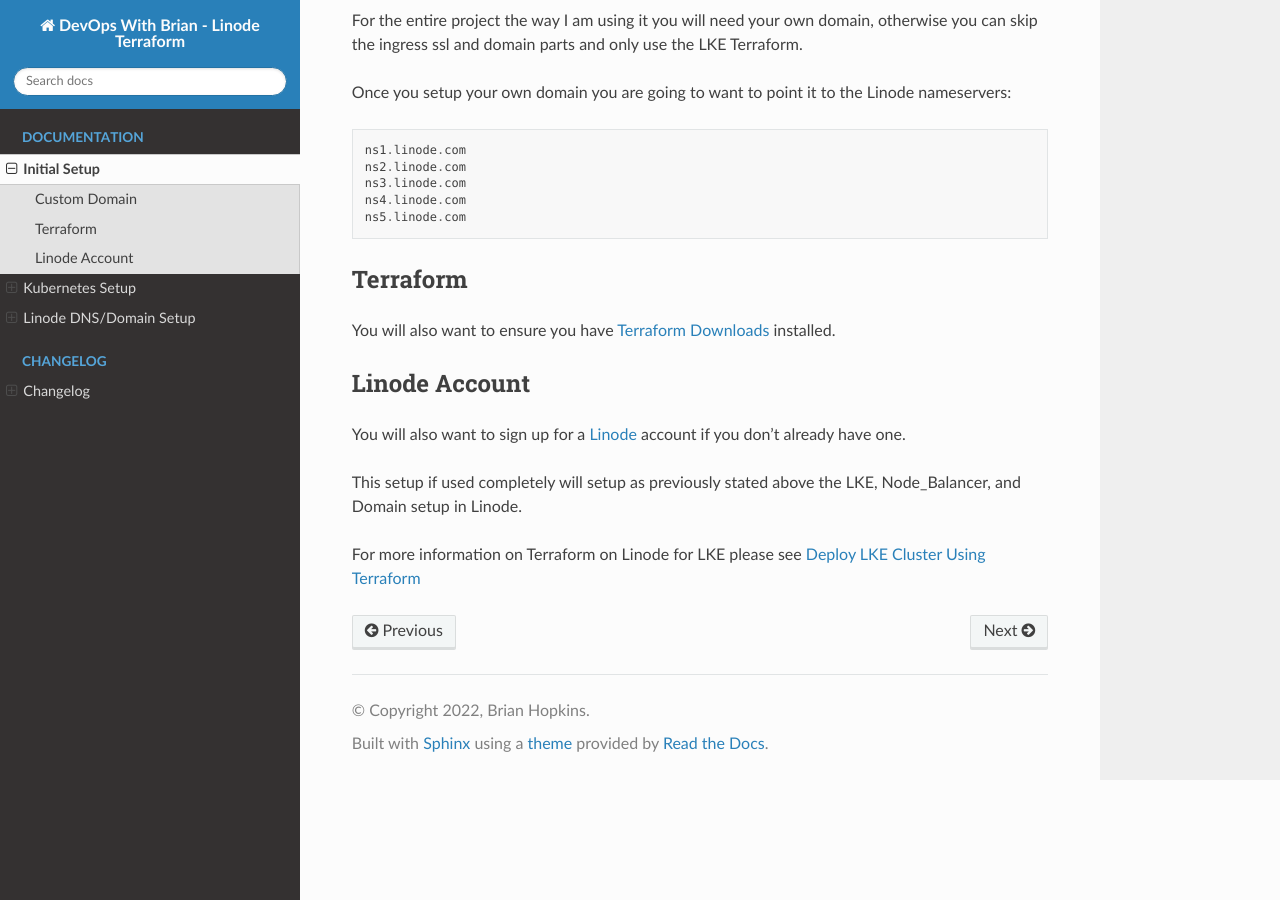
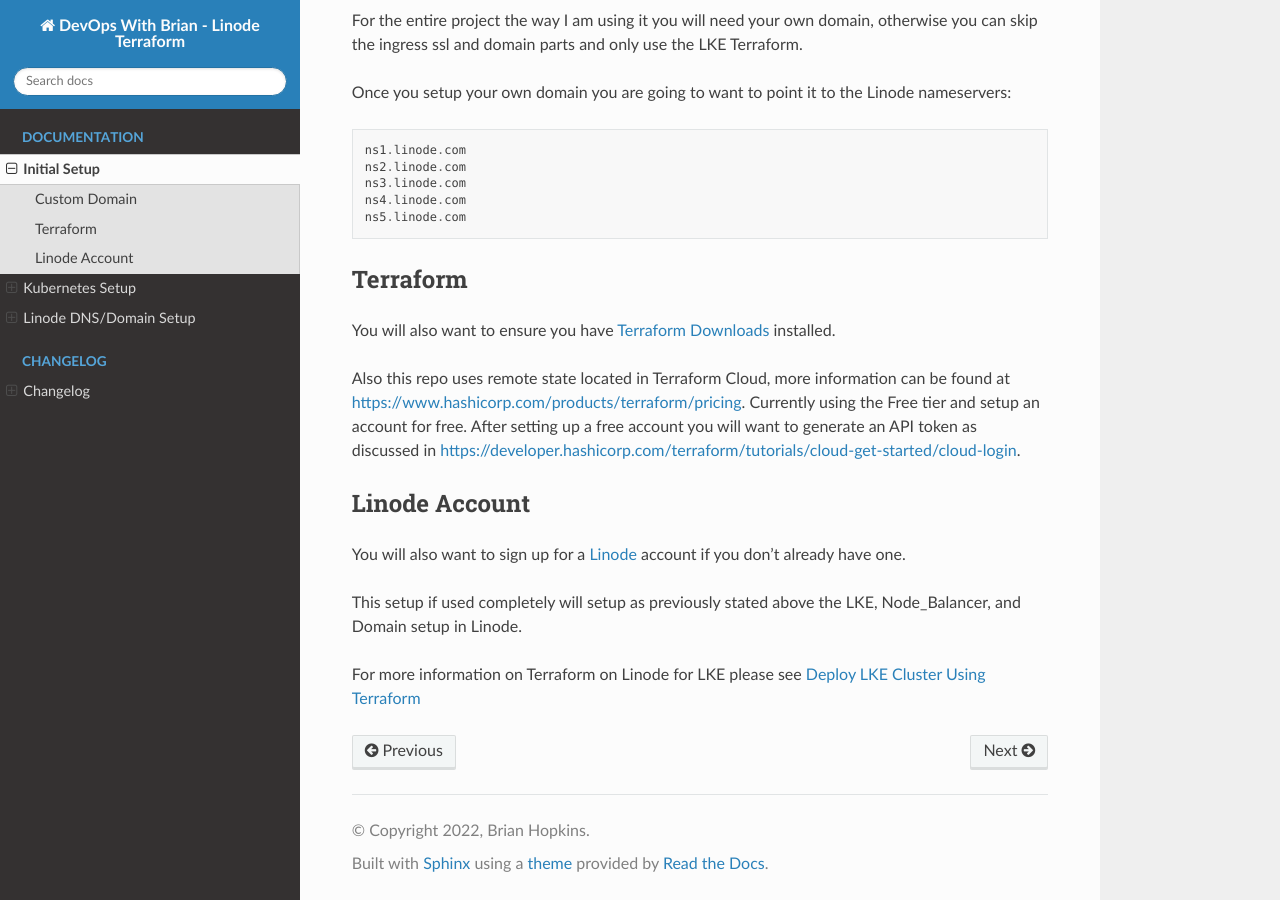
Before and after one commit to DevOps-With-Brian/linode-terraform-kubernetes, a Sphinx documentation site: the page built from docs/initial_setup.rst, in a window 1280 px wide and 900 px high, scrolled down 567 px. Built offline with Sphinx 7.4.7 and the Read the Docs theme 2.0.0, drawn with Linux system fonts in a browser that asks for light colours.

Commit message:
docs(docs): updating initial setup docs for terraform cloud remote state

```diff
--- a/docs/initial_setup.rst
+++ b/docs/initial_setup.rst
@@ -31,6 +31,9 @@
 ---------
 You will also want to ensure you have `Terraform Downloads <https://developer.hashicorp.com/terraform/downloads>`_ installed.
 
+Also this repo uses remote state located in Terraform Cloud, more information can be found at https://www.hashicorp.com/products/terraform/pricing.
+Currently using the Free tier and setup an account for free.  After setting up a free account you will want to generate an API token as discussed in https://developer.hashicorp.com/terraform/tutorials/cloud-get-started/cloud-login.
+
 
 Linode Account
 --------------
```
